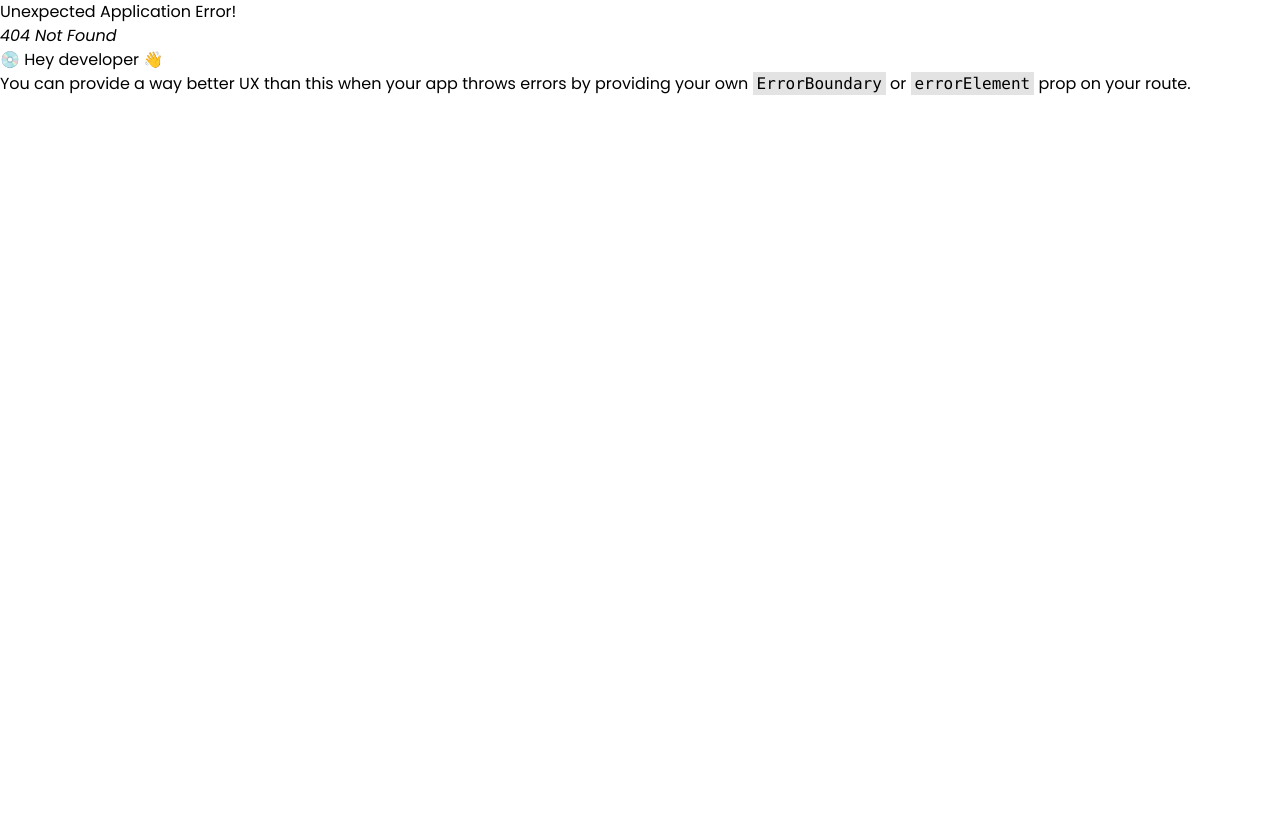
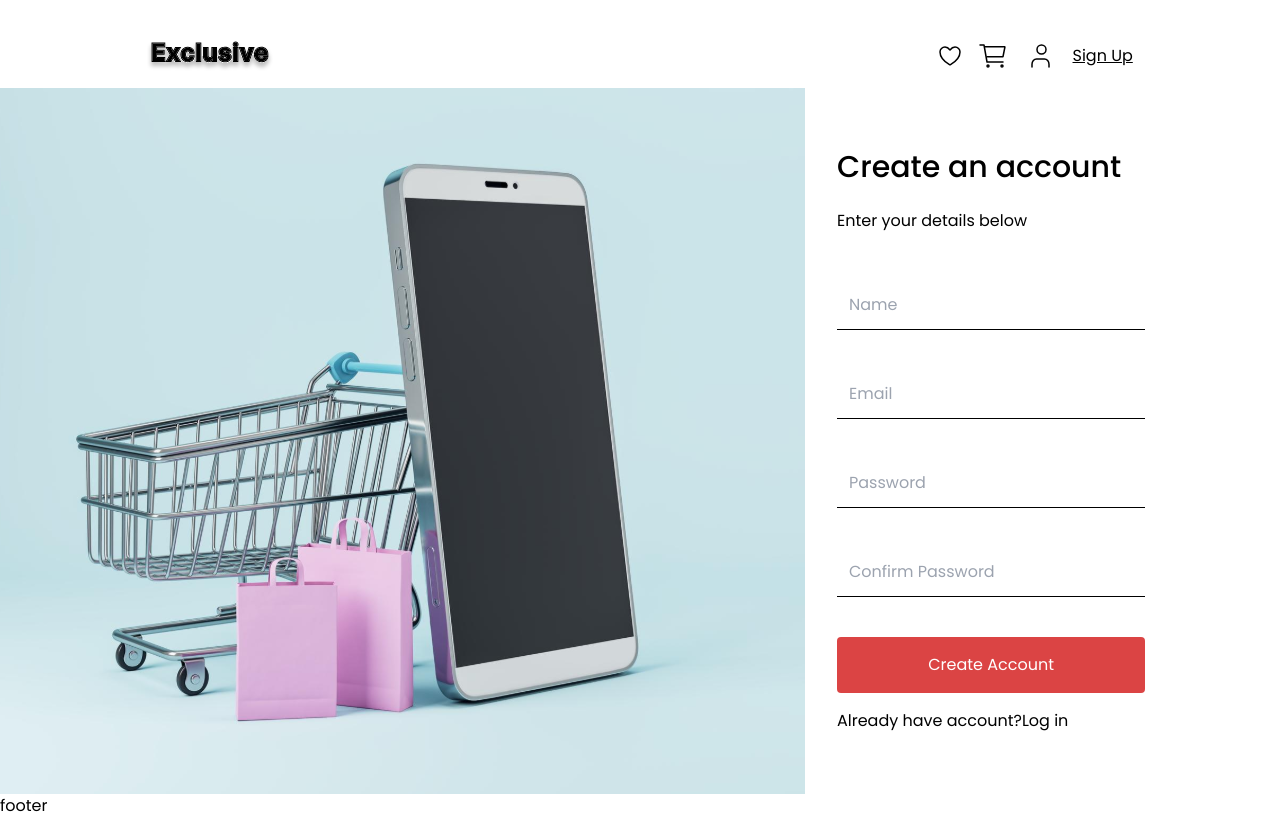
Before and after one commit to HebaHamdan2/E-commerce-app, a React (Vite) app: page /signup in a window 1280 px wide. Before the commit this address had no page. Built offline with nearby package versions, Linux system fonts and the light colour scheme.

Commit message:
auth ui and not found pages

```diff
--- a/src/App.tsx
+++ b/src/App.tsx
@@ -1,13 +1,22 @@
 import { createBrowserRouter, createRoutesFromElements, Route, RouterProvider } from 'react-router-dom'
 import Layout from './components/Layout/Layout'
+import Home from './pages/Home'
+import SignUp from './pages/SignUp'
+import Login from './pages/Login'
+import ResetPassword from './pages/ResetPassword'
+import SendCode from './pages/SendCode'
+import NotFound from './pages/NotFound'
 
 function App() {
   const router = createBrowserRouter(
     createRoutesFromElements(
       <Route path='/' element={<Layout />}>
-        {/* <Route path='/home' element={<Home />} />
-        <Route path='about' element={<About />} />
-        <Route path='contact' element={<Contact />} /> */}
+          <Route path='/' element={<Home />} />
+          <Route path='/signup' element={<SignUp />} />
+          <Route path='/login' element={<Login />} />
+          <Route path='/reset' element={<ResetPassword />} />
+          <Route path='/sendcode' element={<SendCode />} />
+          <Route path="*" element={<NotFound />} />
       </Route>
     )
   )
--- /dev/null
+++ b/src/components/Auth/LoginForm.tsx
@@ -0,0 +1,24 @@
+import { Link } from "react-router-dom";
+
+const LoginForm = () => {
+    return (
+        <div className="flex flex-col 2md:flex-row ">
+        <img src="../../../src/assets/dl.beatsnoop 1.svg" alt="signup" />
+        <div className="w-full 2md:w-[95%] p-8 flex flex-col items-start justify-center">
+         <h2 className="font-Inter font-medium text-3xl pb-6 text-primaryText">Log in to Exclusive</h2>
+         <p className="text-primaryText text-base font-normal pb-12">Enter your details below</p>
+         <form className="flex flex-col gap-10 w-3/4">
+             <input type="email" className="border-b border-primaryText p-3 focus:outline-none"  placeholder="Email"/>
+             <input type="password" className="border-b border-primaryText p-3 focus:outline-none" placeholder="Password"/>
+             <div className="flex flex-row justify-between items-center">
+             <button type="submit"className="px-14  py-3  bg-primary text-white rounded "> Log In</button>
+             <Link className="text-primary" to={'/sendcode'}>Forget Password?</Link>
+             </div>
+         </form>
+
+         </div>
+         </div>
+    );
+}
+
+export default LoginForm;
--- /dev/null
+++ b/src/components/Auth/ResetPasswordForm.tsx
@@ -0,0 +1,19 @@
+const ResetPasswordForm = () => {
+    return (
+        <div className="flex flex-col 2md:flex-row ">
+       <img src="../../../src/assets/dl.beatsnoop 1.svg" alt="signup" />
+       <div className="w-full 2md:w-[95%] p-8 flex flex-col items-start justify-center">
+        <h2 className="font-Inter font-medium text-3xl pb-6 text-primaryText">Reset Your Password</h2>
+        <p className="text-primaryText text-base font-normal pb-12">Enter your details below</p>
+        <form className="flex flex-col gap-10 w-3/4">
+        <input type="text" className="border-b border-primaryText p-3 focus:outline-none" placeholder="Reset Code"/>
+            <input type="email" className="border-b border-primaryText p-3 focus:outline-none"  placeholder="Email"/>
+            <input type="password" className="border-b border-primaryText p-3 focus:outline-none" placeholder="Password"/>
+            <button type="submit"className="px-30 py-4  bg-primary text-white rounded">Reset</button>
+        </form>
+        </div>
+        </div>
+    );
+}
+
+export default ResetPasswordForm;
--- /dev/null
+++ b/src/components/Auth/SendCodeForm.tsx
@@ -0,0 +1,17 @@
+const SendCodeForm = () => {
+    return (
+        <div className="flex flex-col 2md:flex-row ">
+       <img src="../../../src/assets/dl.beatsnoop 1.svg" alt="signup" />
+       <div className="w-full 2md:w-[95%] p-8 flex flex-col items-start justify-center">
+        <h2 className="font-Inter font-medium text-3xl pb-6 text-primaryText">Send Reset Code</h2>
+        <p className="text-primaryText text-base font-normal pb-12">Enter your Email below</p>
+        <form className="flex flex-col gap-10 w-3/4">
+            <input type="email" className="border-b border-primaryText p-3 focus:outline-none"  placeholder="Email"/>
+          <button type="submit"className="px-30 py-4  bg-primary text-white rounded">Send</button>
+        </form>
+        </div>
+        </div>
+    );
+}
+
+export default SendCodeForm;
--- /dev/null
+++ b/src/components/Auth/SignUpForm.tsx
@@ -0,0 +1,23 @@
+import { Link } from "react-router-dom";
+
+const SignUpForm = () => {
+    return (
+        <div className="flex flex-col 2md:flex-row ">
+       <img src="../../../src/assets/dl.beatsnoop 1.svg" alt="signup" />
+       <div className="w-full 2md:w-[95%] p-8 flex flex-col items-start justify-center">
+        <h2 className="font-Inter font-medium text-3xl pb-6 text-primaryText">Create an account</h2>
+        <p className="text-primaryText text-base font-normal pb-12">Enter your details below</p>
+        <form className="flex flex-col gap-10 w-3/4">
+            <input type="text" className="border-b border-primaryText p-3 focus:outline-none"  placeholder="Name"/>
+            <input type="email" className="border-b border-primaryText p-3 focus:outline-none"  placeholder="Email"/>
+            <input type="password" className="border-b border-primaryText p-3 focus:outline-none" placeholder="Password"/>
+            <input type="password" className="border-b border-primaryText p-3 focus:outline-none" placeholder="Confirm Password"/>
+            <button type="submit"className="px-30 py-4  bg-primary text-white rounded">Create Account</button>
+        </form>
+        <p className="mt-4 ">Already have account?<Link to={'/login'}>Log in</Link></p>
+        </div>
+        </div>
+    );
+}
+
+export default SignUpForm;
--- a/src/components/Navbar/Navbar.tsx
+++ b/src/components/Navbar/Navbar.tsx
@@ -1,5 +1,5 @@
 import { useState } from "react";
-import { Link } from "react-router-dom";
+import { Link, NavLink } from "react-router-dom";
 
 const Navbar = () => {
   const [menuOpen, setMenuOpen] = useState(false);
@@ -34,7 +34,9 @@ const Navbar = () => {
           <li>
             <img src="../../../src/assets/user.svg" alt="user" />
           </li>
-          <li className="text-primaryText font-normal text-base ">Sign Up</li>
+    <NavLink to={'/signup'}  className={({ isActive }) =>
+    `text-primaryText font-normal text-base ${isActive ? 'underline' : ''}`
+  }><li>Sign Up</li></NavLink>
         </ul>
       </div>
     </div>
--- /dev/null
+++ b/src/pages/Home.tsx
@@ -0,0 +1,9 @@
+const Home = () => {
+    return (
+       <>
+       home
+       </>
+    );
+}
+
+export default Home;
--- /dev/null
+++ b/src/pages/Login.tsx
@@ -0,0 +1,11 @@
+import LoginForm from '../components/Auth/LoginForm';
+
+const Login = () => {
+    return (
+        <div>
+           <LoginForm/>
+        </div>
+    );
+}
+
+export default Login;
--- /dev/null
+++ b/src/pages/NotFound.tsx
@@ -0,0 +1,13 @@
+import { Link } from "react-router-dom";
+
+const NotFound = () => {
+    return (
+        <div className="w-3/4 m-auto items-center flex flex-col mt-28">
+         <h1 className="font-medium text-4xl 2md:text-9xl mb-10">404 Not Found</h1>
+         <p className=" mb-20 font-normal text-base">Your visited page not found. You may go home page.</p>
+         <Link to={'/'} className="bg-primary font-medium text-white text-base px-14 py-4">Back to home page</Link>
+        </div>
+    );
+}
+
+export default NotFound;
--- /dev/null
+++ b/src/pages/ResetPassword.tsx
@@ -0,0 +1,11 @@
+import ResetPasswordForm from "../components/Auth/ResetPasswordForm";
+
+const ResetPassword = () => {
+    return (
+        <div>
+            <ResetPasswordForm/>
+        </div>
+    );
+}
+
+export default ResetPassword;
--- /dev/null
+++ b/src/pages/SendCode.tsx
@@ -0,0 +1,11 @@
+import SendCodeForm from '../components/Auth/SendCodeForm';
+
+const SendCode = () => {
+    return (
+        <div>
+            <SendCodeForm/>
+        </div>
+    );
+}
+
+export default SendCode;
--- /dev/null
+++ b/src/pages/SignUp.tsx
@@ -0,0 +1,11 @@
+import SignUpForm from "../components/Auth/SignUpForm";
+
+const SignUp = () => {
+    return (
+     <div className="">
+<SignUpForm/>
+     </div>
+    );
+}
+
+export default SignUp;
```
Also changed, not shown: src/assets/dl.beatsnoop 1.svg (added).
